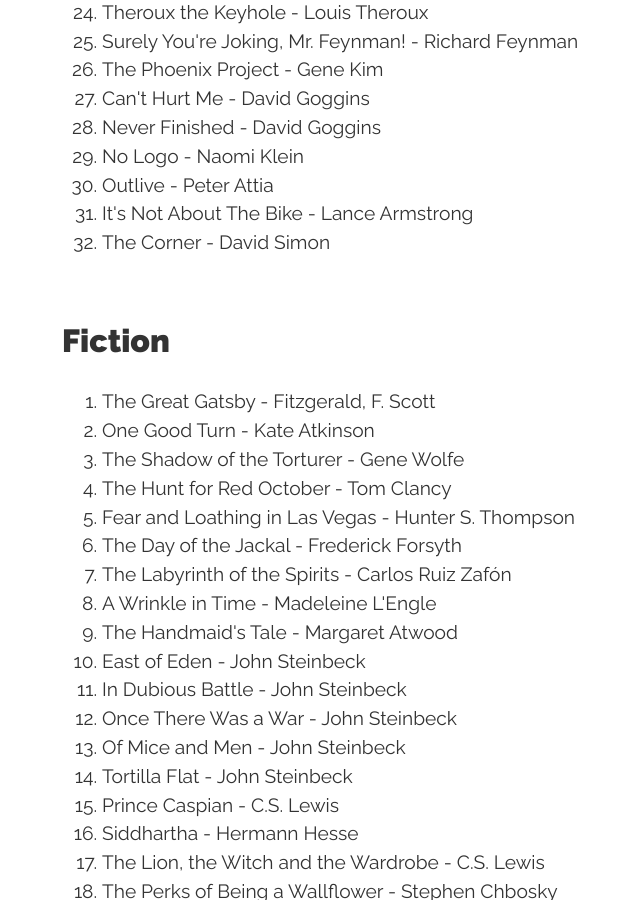
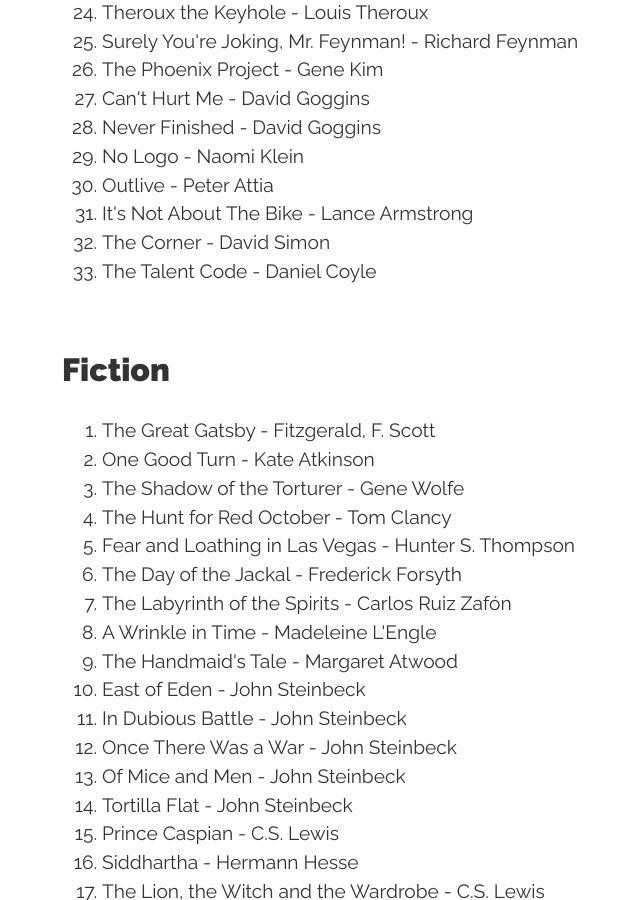
Before and after one commit to conanmercer/conanmercer.github.io, a Jekyll site: the page built from books.html, in a window 1280 px wide and 900 px high, scrolled down 1952 px. Shown: the whole window, without its empty margins (98-738 px from the left). Built offline with Jekyll 4.4.1, drawn with Linux system fonts in a browser that asks for light colours; nearby versions of some CDN libraries; some web fonts are replaced.

Commit message:
add, new book

```diff
--- a/books.html
+++ b/books.html
@@ -81,6 +81,7 @@ title: Books
   <li>Outlive - Peter Attia</li>
   <li>It's Not About The Bike - Lance Armstrong</li>
   <li>The Corner - David Simon</li>
+  <li>The Talent Code - Daniel Coyle</li>
 </ol>
 
 <h2>Fiction</h2>
```
